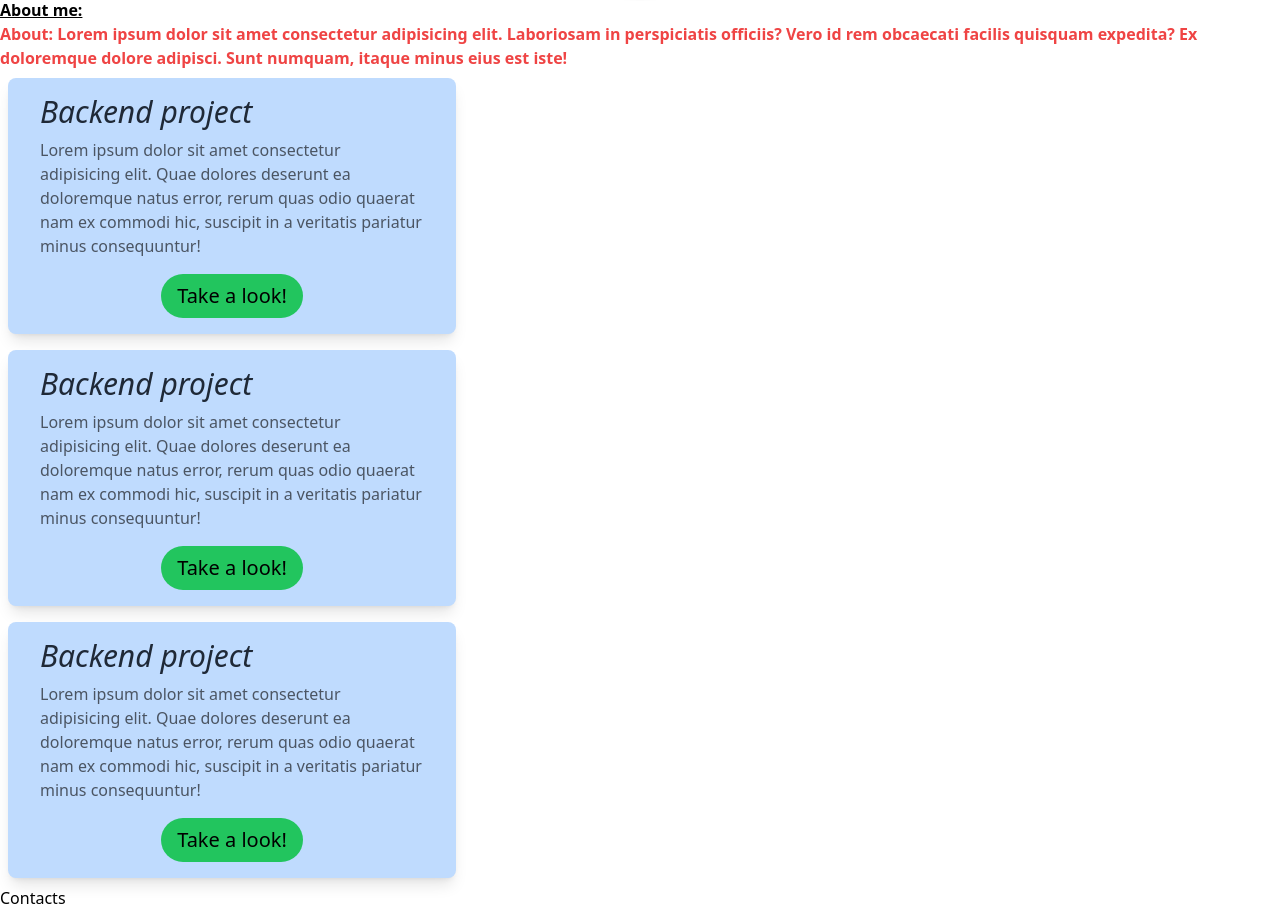
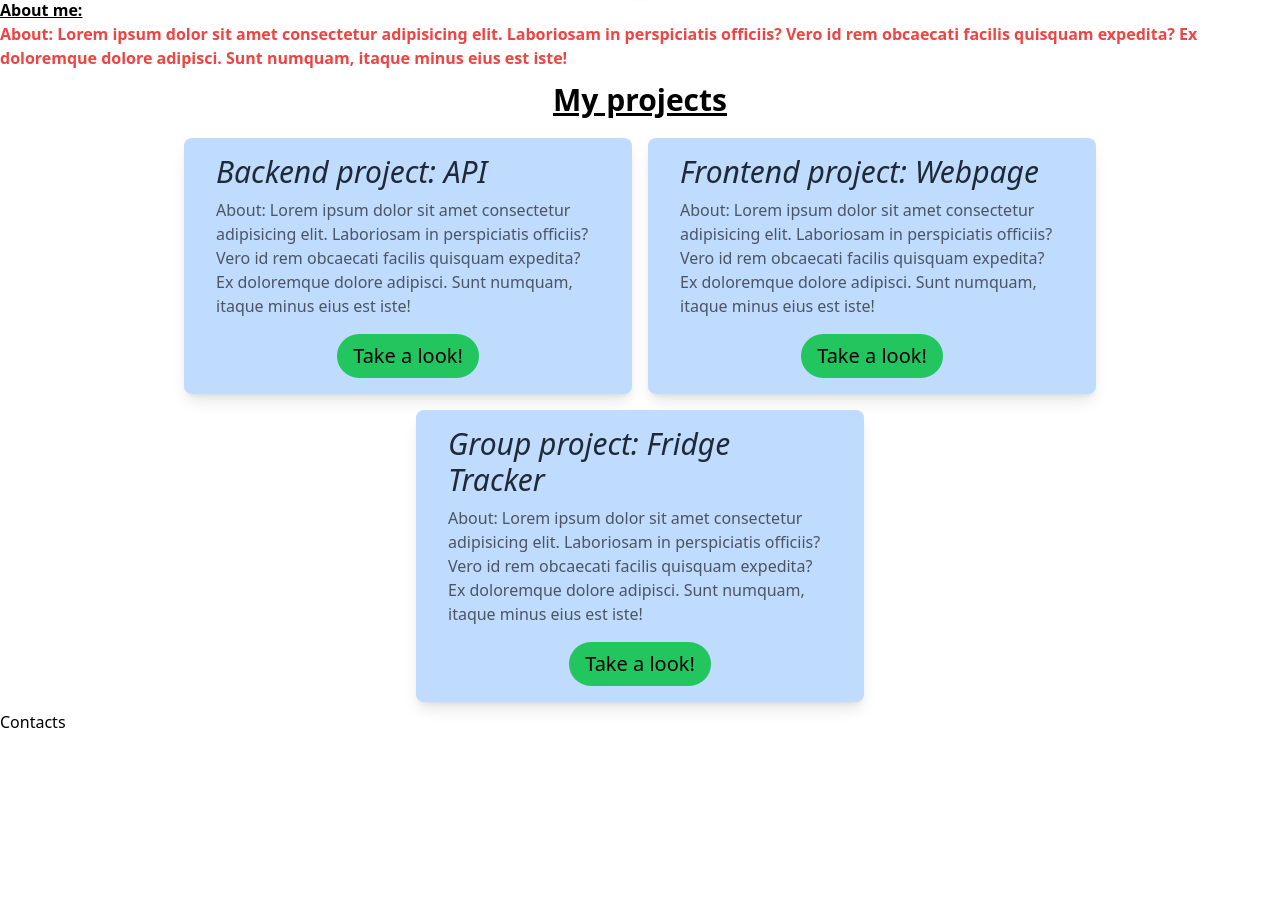
Before and after one commit to galthop/portfolio-website, a React (Create React App) app: page / in a window 1280 px wide. Shown: the part 402-1312 px from the top of the page. After the commit the page ends 1136 px from the top, so only its background shows below. Built offline with nearby package versions, Linux system fonts and the light colour scheme.

Commit message:
links working

```diff
--- a/src/components/Projects.jsx
+++ b/src/components/Projects.jsx
@@ -1,23 +1,27 @@
-import { useState } from 'react';
-
 const Projects = () => {
-  const [project, setProject] = useState({
-    title: 'Backend project',
-    description: `Lorem ipsum dolor sit amet consectetur adipisicing elit. Quae dolores
-  deserunt ea doloremque natus error, rerum quas odio quaerat nam ex
-  commodi hic, suscipit in a veritatis pariatur minus consequuntur!`,
-  });
-
   return (
-    <div class='flex flex-col'>
+    <div>
+      <h1 class='text-3xl underline font-extrabold font-sans my-3 text-center'>
+        My projects
+      </h1>
+      <div class='flex justify-center flex-wrap'>
         <div class='max-w-md py-4 px-8 bg-blue-200 shadow-lg rounded-lg my-2 mx-2'>
           <div>
-          <h2 class='text-gray-800 text-3xl italic'>{project.title}</h2>
-          <p class='mt-2 text-gray-600'>{project.description}</p>
+            <h2 class='text-gray-800 text-3xl italic'>Backend project: API</h2>
+            <p class='mt-2 text-gray-600'>
+              About: Lorem ipsum dolor sit amet consectetur adipisicing elit.
+              Laboriosam in perspiciatis officiis? Vero id rem obcaecati facilis
+              quisquam expedita? Ex doloremque dolore adipisci. Sunt numquam,
+              itaque minus eius est iste!
+            </p>
           </div>
           <div class='flex justify-center mt-4'>
             <button
-            href='https://www.google.com'
+              onClick={(e) => {
+                e.preventDefault();
+                window.location.href =
+                  'https://northcoders-backend-hiten.herokuapp.com/api/';
+              }}
               class='bg-green-500 px-4 py-2 rounded-full text-xl font-medium hover:bg-green-600'>
               Take a look!
             </button>
@@ -25,12 +29,22 @@ const Projects = () => {
         </div>
         <div class='max-w-md py-4 px-8 bg-blue-200 shadow-lg rounded-lg my-2 mx-2'>
           <div>
-          <h2 class='text-gray-800 text-3xl italic'>{project.title}</h2>
-          <p class='mt-2 text-gray-600'>{project.description}</p>
+            <h2 class='text-gray-800 text-3xl italic'>
+              Frontend project: Webpage
+            </h2>
+            <p class='mt-2 text-gray-600'>
+              About: Lorem ipsum dolor sit amet consectetur adipisicing elit.
+              Laboriosam in perspiciatis officiis? Vero id rem obcaecati facilis
+              quisquam expedita? Ex doloremque dolore adipisci. Sunt numquam,
+              itaque minus eius est iste!
+            </p>
           </div>
           <div class='flex justify-center mt-4'>
             <button
-            href='https://www.google.com'
+              onClick={(e) => {
+                e.preventDefault();
+                window.location.href = 'https://nc-games-hiten.netlify.app/';
+              }}
               class='bg-green-500 px-4 py-2 rounded-full text-xl font-medium hover:bg-green-600'>
               Take a look!
             </button>
@@ -38,15 +52,27 @@ const Projects = () => {
         </div>
         <div class='max-w-md py-4 px-8 bg-blue-200 shadow-lg rounded-lg my-2 mx-2'>
           <div>
-          <h2 class='text-gray-800 text-3xl italic'>{project.title}</h2>
-          <p class='mt-2 text-gray-600'>{project.description}</p>
+            <h2 class='text-gray-800 text-3xl italic'>
+              Group project: Fridge Tracker
+            </h2>
+            <p class='mt-2 text-gray-600'>
+              About: Lorem ipsum dolor sit amet consectetur adipisicing elit.
+              Laboriosam in perspiciatis officiis? Vero id rem obcaecati facilis
+              quisquam expedita? Ex doloremque dolore adipisci. Sunt numquam,
+              itaque minus eius est iste!
+            </p>
           </div>
           <div class='flex justify-center mt-4'>
             <button
-            href='https://www.google.com'
+              onClick={(e) => {
+                e.preventDefault();
+                window.location.href =
+                  'https://github.com/galthop/koalas-project';
+              }}
               class='bg-green-500 px-4 py-2 rounded-full text-xl font-medium hover:bg-green-600'>
               Take a look!
             </button>
+          </div>
         </div>
       </div>
     </div>
```
Lines whose indentation alone changed are shown as unchanged.
